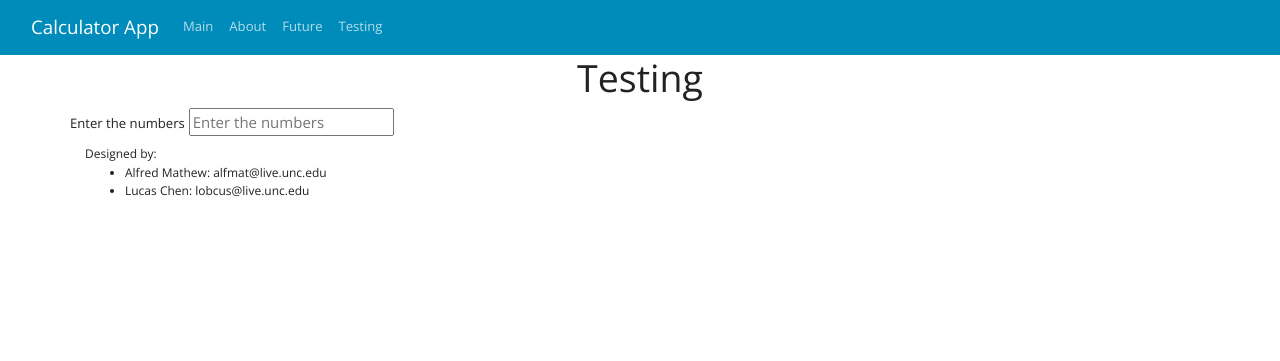
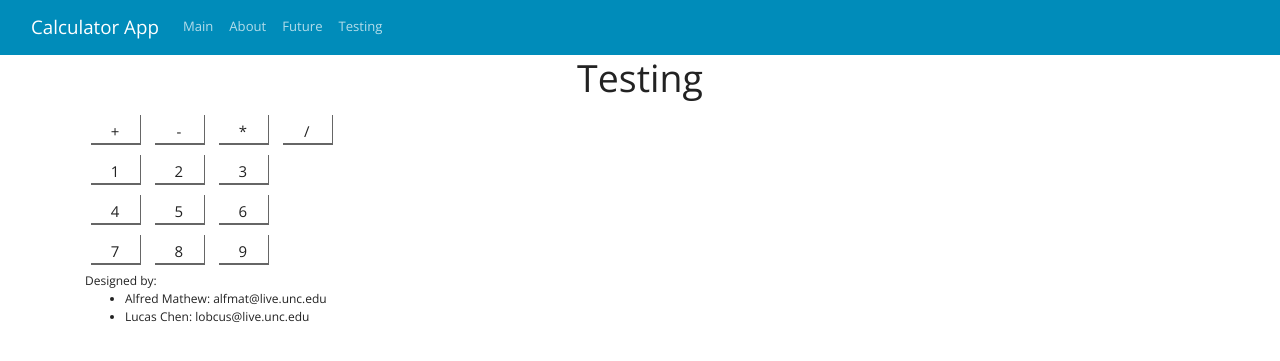
Before and after one commit to lobcus/Calculator-App, a Flask app: page /testing in a window 1280 px wide. Shown: the top 361 px of the page. Run offline with Flask 2, Linux system fonts and the light colour scheme; some libraries are stand-ins or nearby versions.

Commit message:
added buttons

```diff
--- a/src/templates/testing.html
+++ b/src/templates/testing.html
@@ -7,8 +7,48 @@
                 The title gets centered only with long sentences underneath it.
         </p>-->
         <form>
-            <label for="input">Enter the numbers</label>
-            <input type="number" id="input" placeholder="Enter the numbers">
+            <div class="container-fluid">
+                <div>
+                    <!-- This will be the window where the results are displayed -->
+                </div>
+                <div class="buttons">
+                    <button class="nums btn btn-default" value="">+</button>
+                    <button class="nums btn btn-default">-</button>
+                    <button class="nums btn btn-default">*</button>
+                    <button class="nums btn btn-default">/</button>
+                </div>
+                <div class="buttons">
+                    <button class="nums btn btn-default" value="1">1</button>
+                    <button class="nums btn btn-default" value="2">2</button>
+                    <button class="nums btn btn-default" value="3">3</button>
+                </div>
+                <div class="buttons">
+                    <button class="nums btn btn-default" value="4">4</button>
+                    <button class="nums btn btn-default" value="5">5</button>
+                    <button class="nums btn btn-default" value="6">6</button>
+                </div>
+                <div class="buttons">
+                    <button class="nums btn btn-default" value="7">7</button>
+                    <button class="nums btn btn-default" value="8">8</button>
+                    <button class="nums btn btn-default" value="9">9</button>
+                </div>
+                <style>
+                    button {
+                        margin: 5px;
+                        padding: 3px 10px;
+                        width: 50px;
+                        height: 30px;
+                        border: 2pt;
+                        box-shadow: 1px 2px #666;
+                        color: blue;
+                    }
+                    button:active {
+                        box-shadow: none;
+                        transform: translateY(4px);
+                    }
+                    button:focus {outline:0 !important;}
+                </style>
+            </div>
         </form>
     </article>
 {% endblock content %}
```
